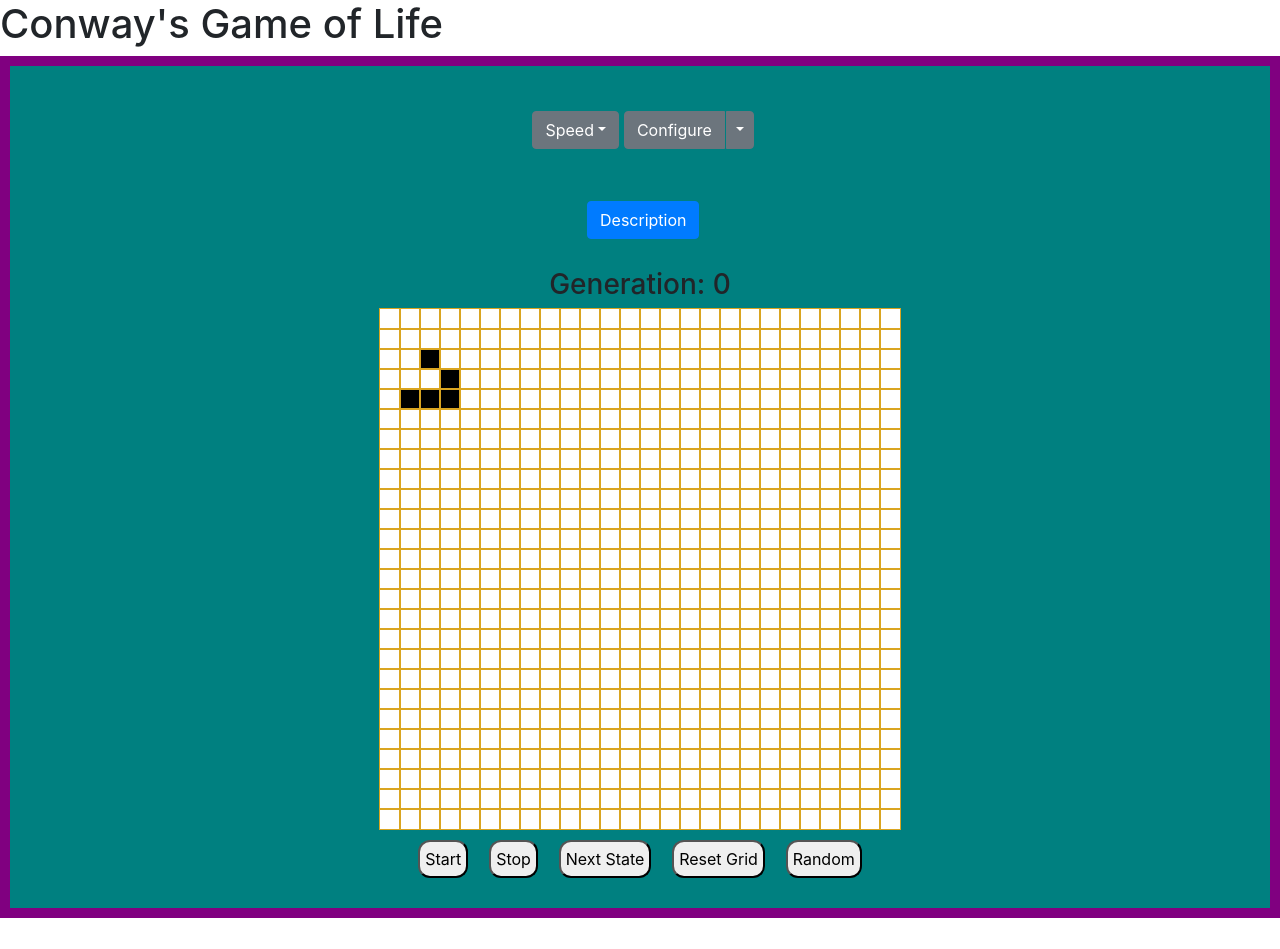
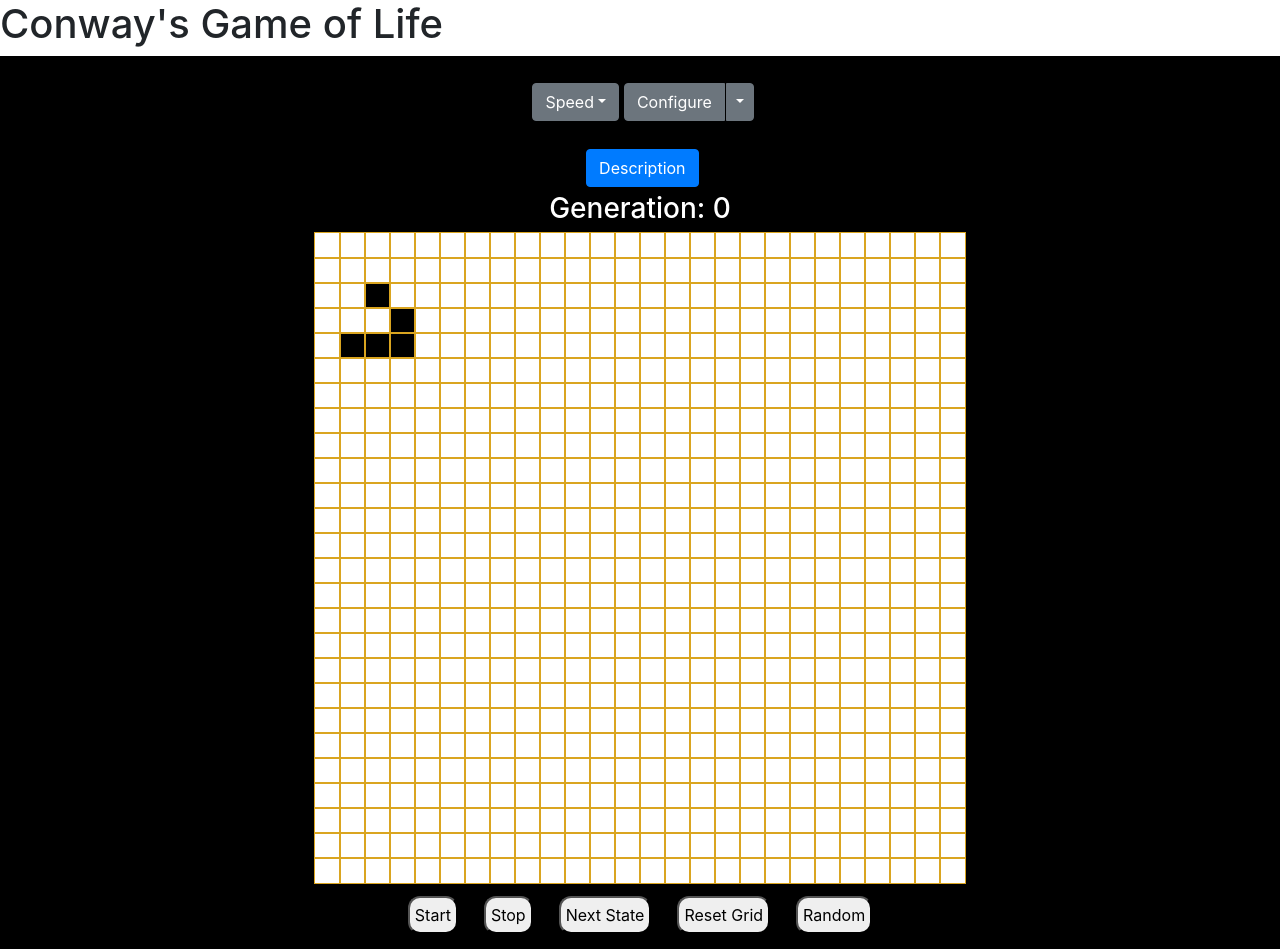
Before and after one commit to DajuanMcdonald/Cellular-Automaton-React, a React (Vite) app: page / in a window 1280 px wide. Before the commit the page ends 918 px from the top, so only its background shows below. Built offline with nearby package versions, Linux system fonts and the light colour scheme.

Commit message:
added more styling

```diff
--- a/src/App.css
+++ b/src/App.css
@@ -1,6 +1,14 @@
 html {
+  color: white;
+  text-emphasis: bold;
+}
+
+.modal-body {
   color: black;
-  text-emphasis: bold;
+}
+
+.modal-title {
+  color: black;
 }
 
 button {
@@ -10,13 +18,14 @@ button {
 }
 
 .main {
-  border: 10px solid purple;
-  background-color: teal;
+  /* border: 10px solid purple; */
+  background-color: black;
   display: flex;
   flex-direction: column;
   align-items: center;
   text-align: center;
-  padding: 20px;
+  padding: 2px;
+  color: white;
 }
 
 table {
@@ -26,12 +35,12 @@ table {
 
 .cell {
   outline: 1px solid goldenrod;
-  width: 20px;
-  height: 20px;
+  width: 25px;
+  height: 25px;
 }
 
 .right-bar {
-  margin: 25px;
+  margin: 2px;
   text-align: center;
   display: inline;
 }
```
